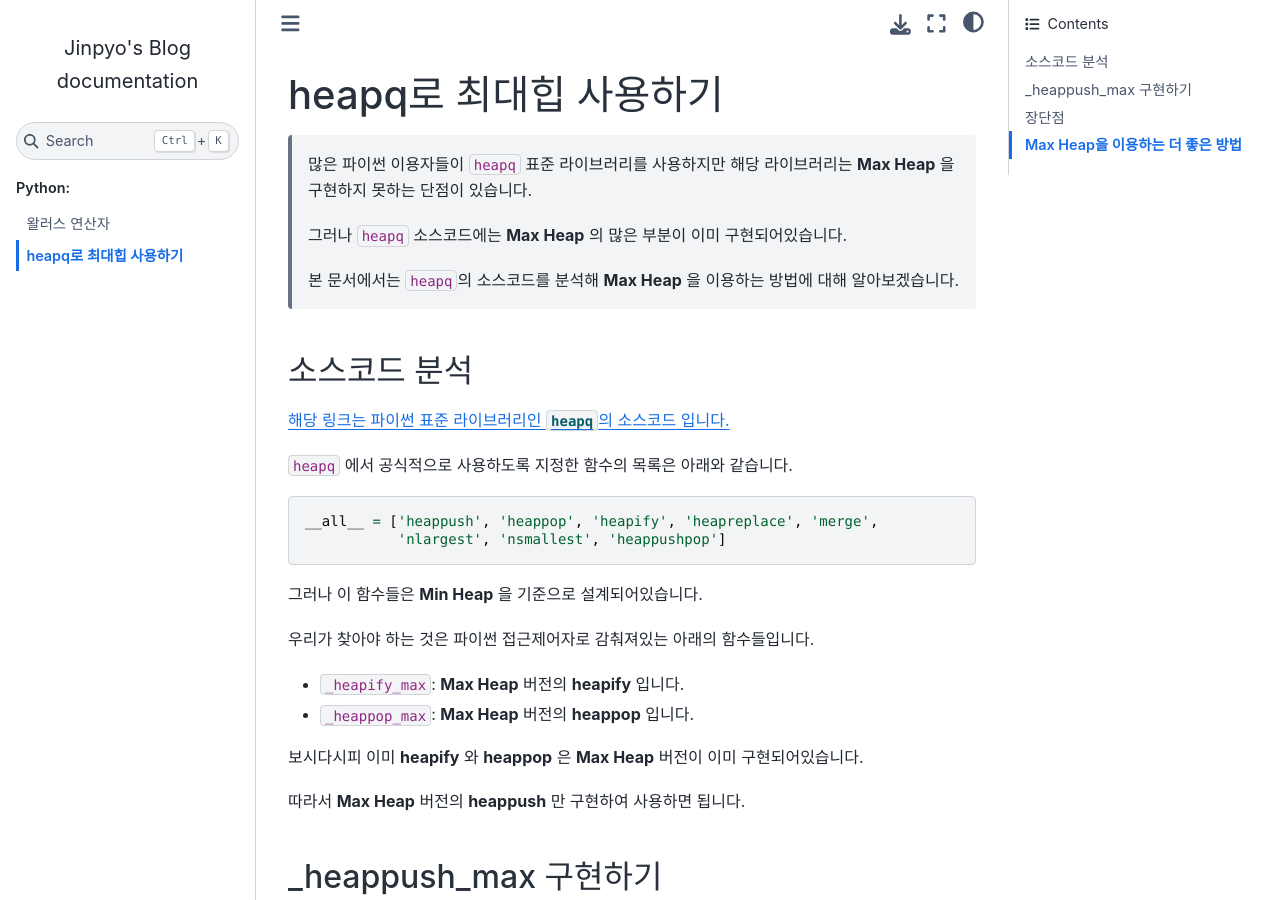
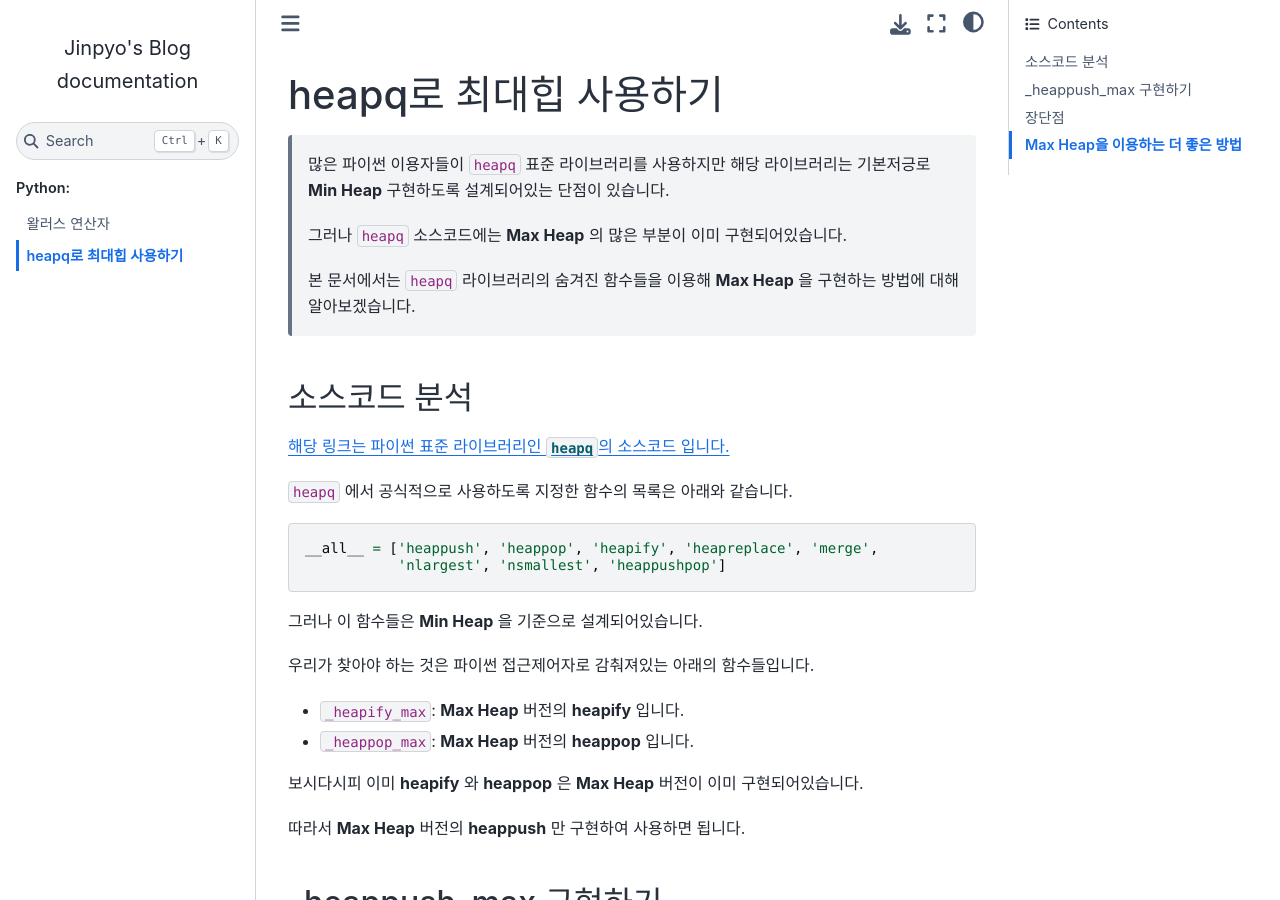
Before and after one commit to hojp7874/hojp7874.github.io, a Sphinx documentation site: the page built from source/python/max_heap.md, in a window 1280 px wide and 900 px high. Built offline with Sphinx 7.4.7 and the Sphinx Book theme 1.1.4, drawn with Linux system fonts in a browser that asks for light colours.

Commit message:
Update max heap

```diff
--- a/source/python/max_heap.md
+++ b/source/python/max_heap.md
@@ -1,10 +1,10 @@
 # heapq로 최대힙 사용하기
 
-> 많은 파이썬 이용자들이 `heapq` 표준 라이브러리를 사용하지만 해당 라이브러리는 __Max Heap__ 을 구현하지 못하는 단점이 있습니다.
+> 많은 파이썬 이용자들이 `heapq` 표준 라이브러리를 사용하지만 해당 라이브러리는 기본저긍로 __Min Heap__ 구현하도록 설계되어있는 단점이 있습니다.
 >
 > 그러나 `heapq` 소스코드에는 __Max Heap__ 의 많은 부분이 이미 구현되어있습니다.
 >
-> 본 문서에서는 `heapq`의 소스코드를 분석해 __Max Heap__ 을 이용하는 방법에 대해 알아보겠습니다.
+> 본 문서에서는 `heapq` 라이브러리의 숨겨진 함수들을 이용해 __Max Heap__ 을 구현하는 방법에 대해 알아보겠습니다.
 
 ## 소스코드 분석
 
```
Also changed, not shown: 5 other files.
